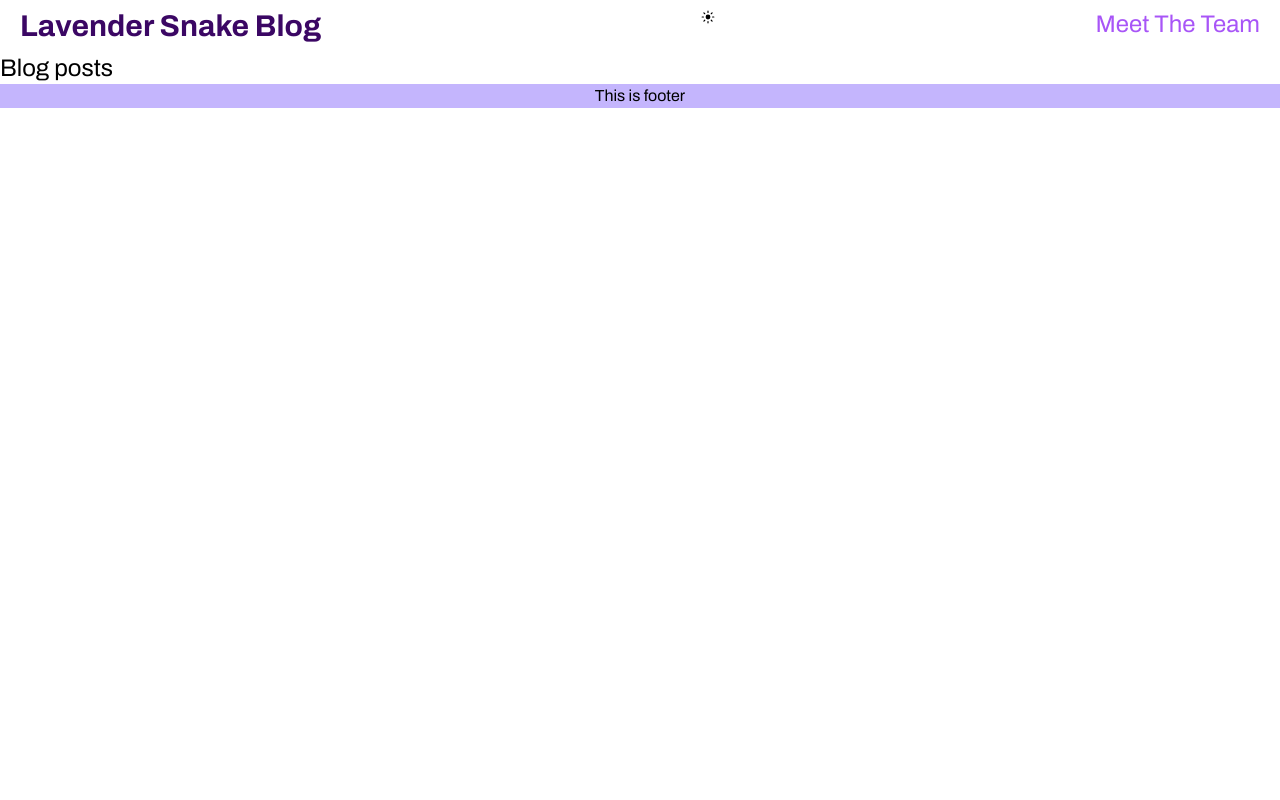
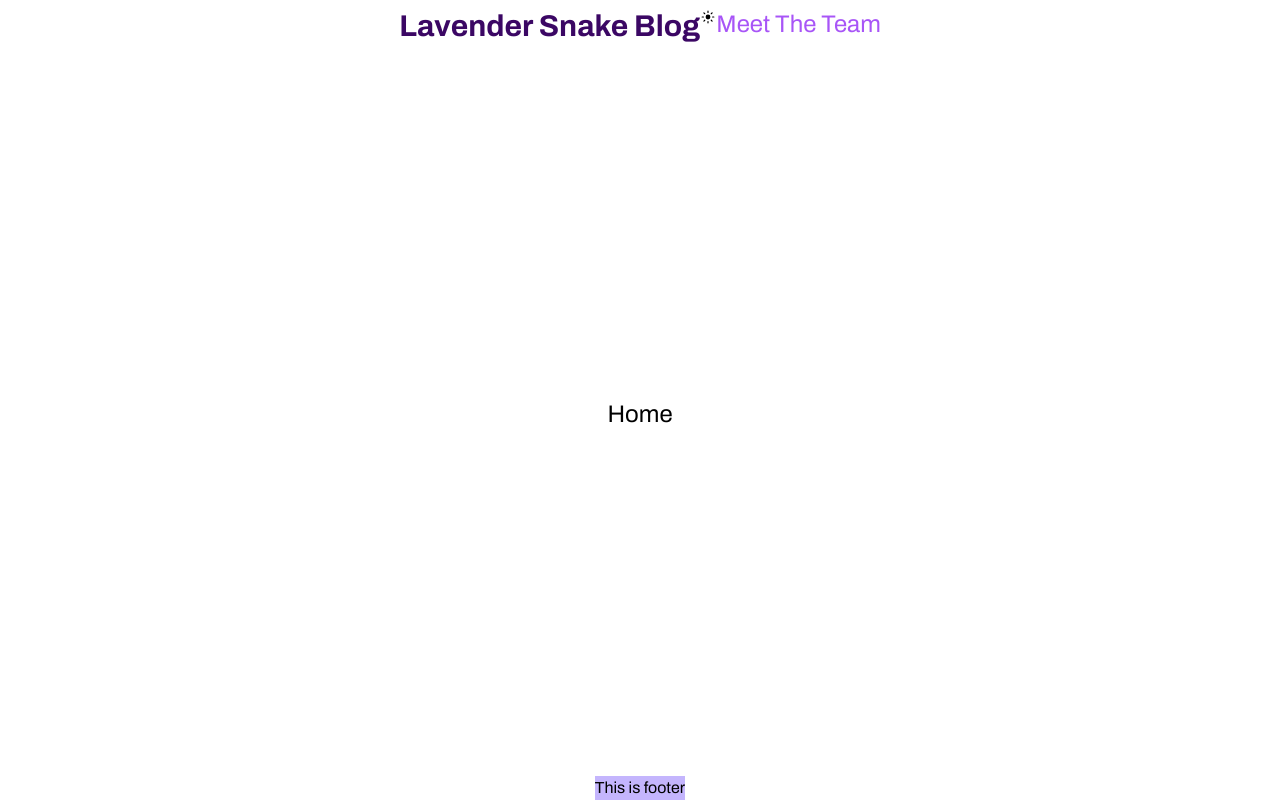
Before and after one commit to Hack-Weekly/lavender-snake-blog, a Next.js app: page / in a window 1280 px wide. Built offline with nearby package versions, Linux system fonts and the light colour scheme.

Commit message:
transferred <main> to the layout

```diff
--- /dev/null
+++ b/app/(public)/blog/page.tsx
@@ -0,0 +1,3 @@
+export default function Blog() {
+	return <div className="text-2xl">Blog</div>
+}
--- a/app/(public)/layout.tsx
+++ b/app/(public)/layout.tsx
@@ -7,9 +7,9 @@ export default function PublicLayout({
 	children: React.ReactNode
 }) {
 	return (
-		<div>
+		<div className="min-h-dscreen flex flex-col items-center justify-between">
 			<Nav />
-			{children}
+			<main className="max-w-3xl">{children}</main>
 			<Footer />
 		</div>
 	)
--- a/app/(public)/page.tsx
+++ b/app/(public)/page.tsx
@@ -1,7 +1,3 @@
 export default function Home() {
-	return (
-		<main>
-			<div className="text-2xl">Blog posts</div>
-		</main>
-	)
+	return <div className="text-2xl">Home</div>
 }
--- /dev/null
+++ b/app/(public)/team/page.tsx
@@ -0,0 +1,3 @@
+export default function Team() {
+	return <div className="text-2xl">Team</div>
+}
```
